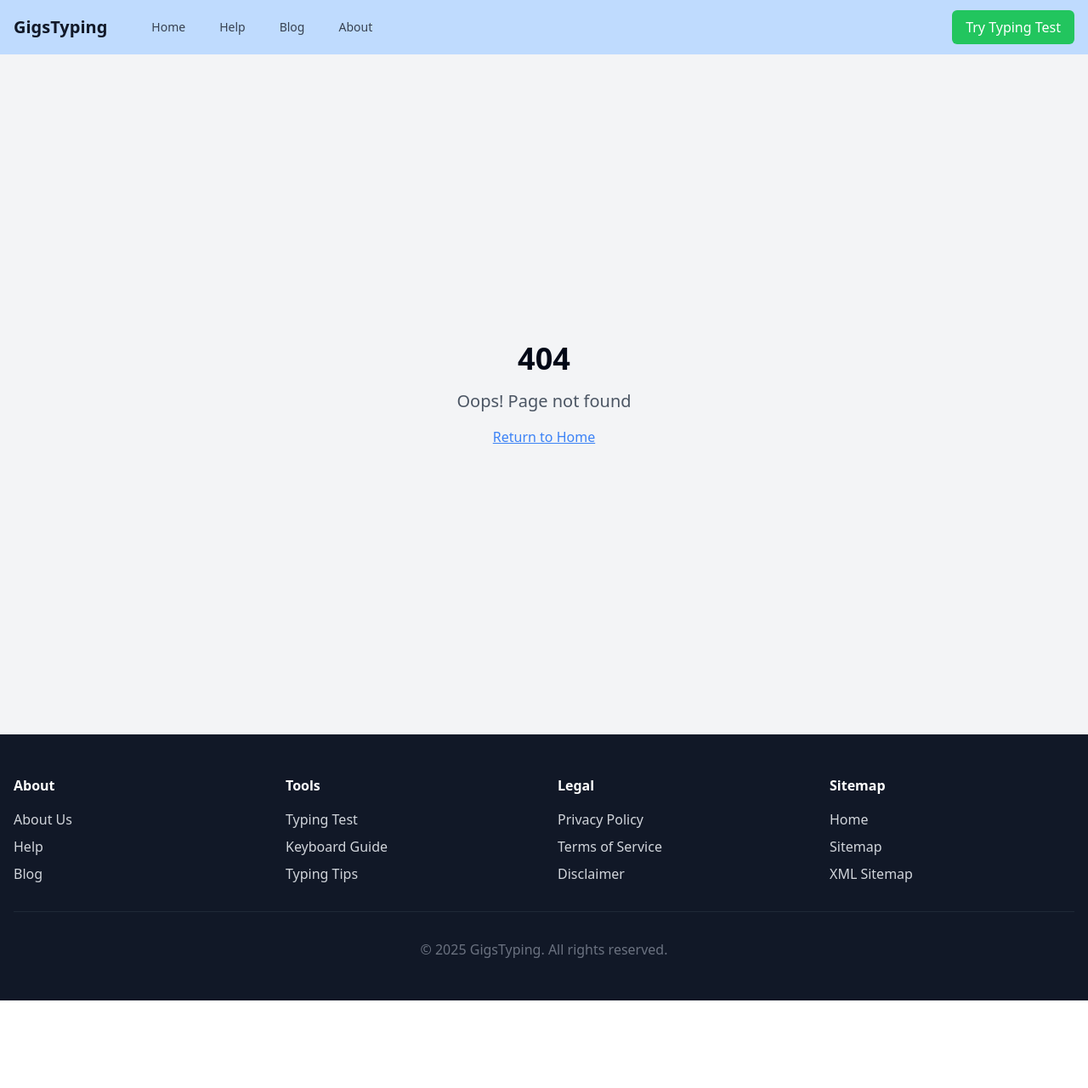
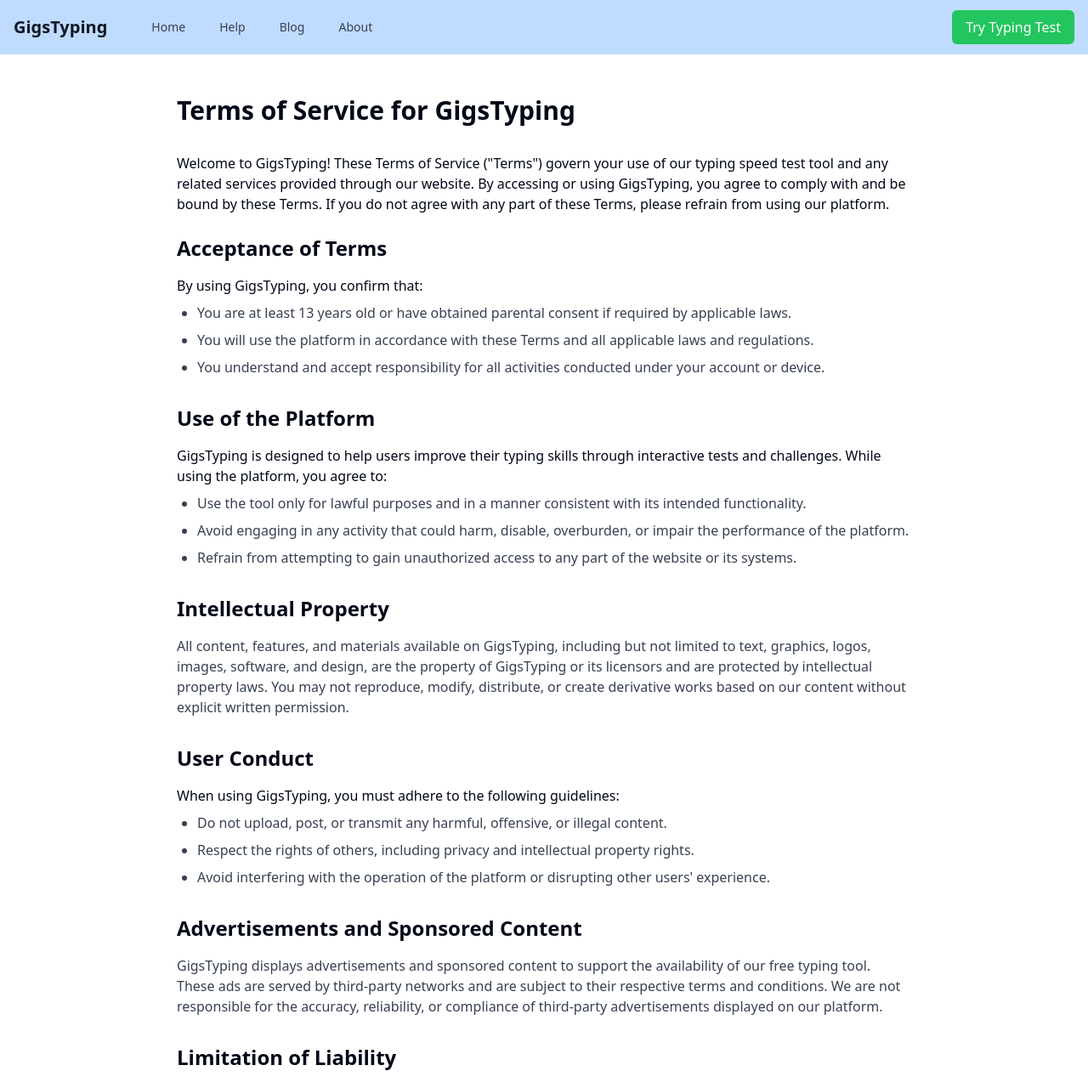
Before and after one commit to gkwickramaarachchi/typing-speed-test, a React (Vite) app: page /terms in a window 1280 px wide. Shown: the top 1280 px of the page at 85% size. Before the commit the page ends 1177 px from the top, so only its background shows below. Built offline with nearby package versions, Linux system fonts and the light colour scheme.

Commit message:
Add Terms of Service page
Adds a new page to the website outlining the terms of service for using the Gigstyping platform.  The page details user responsibilities, intellectual property rights, limitations of liability, and other legal information.

```diff
--- a/src/App.tsx
+++ b/src/App.tsx
@@ -13,6 +13,7 @@ import NotFound from "./pages/NotFound";
 import Navbar from "./components/Navbar";
 import Footer from "./components/Footer";
 import Privacy from "./pages/Privacy";
+import Terms from "./pages/Terms";
 
 const queryClient = new QueryClient();
 
@@ -32,6 +33,7 @@ const App = () => (
               <Route path="/blog" element={<Blog />} />
               <Route path="/about" element={<About />} />
               <Route path="/privacy" element={<Privacy />} />
+              <Route path="/terms" element={<Terms />} />
               <Route path="*" element={<NotFound />} />
             </Routes>
           </main>
--- /dev/null
+++ b/src/pages/Terms.tsx
@@ -0,0 +1,111 @@
+
+import React from "react";
+
+const Terms = () => {
+  return (
+    <div className="max-w-4xl mx-auto px-4 py-12">
+      <h1 className="text-3xl font-bold mb-8">Terms of Service for GigsTyping</h1>
+
+      <p className="mb-6">
+        Welcome to GigsTyping! These Terms of Service ("Terms") govern your use of our typing speed test tool
+        and any related services provided through our website. By accessing or using GigsTyping, you agree
+        to comply with and be bound by these Terms. If you do not agree with any part of these Terms,
+        please refrain from using our platform.
+      </p>
+
+      <section className="mb-8">
+        <h2 className="text-2xl font-semibold mb-4">Acceptance of Terms</h2>
+        <p className="mb-2">By using GigsTyping, you confirm that:</p>
+        <ul className="list-disc ml-6 text-gray-700 space-y-2">
+          <li>You are at least 13 years old or have obtained parental consent if required by applicable laws.</li>
+          <li>You will use the platform in accordance with these Terms and all applicable laws and regulations.</li>
+          <li>You understand and accept responsibility for all activities conducted under your account or device.</li>
+        </ul>
+      </section>
+
+      <section className="mb-8">
+        <h2 className="text-2xl font-semibold mb-4">Use of the Platform</h2>
+        <p className="mb-2">
+          GigsTyping is designed to help users improve their typing skills through interactive tests and challenges.
+          While using the platform, you agree to:
+        </p>
+        <ul className="list-disc ml-6 text-gray-700 space-y-2">
+          <li>Use the tool only for lawful purposes and in a manner consistent with its intended functionality.</li>
+          <li>Avoid engaging in any activity that could harm, disable, overburden, or impair the performance of the platform.</li>
+          <li>Refrain from attempting to gain unauthorized access to any part of the website or its systems.</li>
+        </ul>
+      </section>
+
+      <section className="mb-8">
+        <h2 className="text-2xl font-semibold mb-4">Intellectual Property</h2>
+        <p className="text-gray-700">
+          All content, features, and materials available on GigsTyping, including but not limited to text,
+          graphics, logos, images, software, and design, are the property of GigsTyping or its licensors
+          and are protected by intellectual property laws. You may not reproduce, modify, distribute, or
+          create derivative works based on our content without explicit written permission.
+        </p>
+      </section>
+
+      <section className="mb-8">
+        <h2 className="text-2xl font-semibold mb-4">User Conduct</h2>
+        <p className="mb-2">When using GigsTyping, you must adhere to the following guidelines:</p>
+        <ul className="list-disc ml-6 text-gray-700 space-y-2">
+          <li>Do not upload, post, or transmit any harmful, offensive, or illegal content.</li>
+          <li>Respect the rights of others, including privacy and intellectual property rights.</li>
+          <li>Avoid interfering with the operation of the platform or disrupting other users' experience.</li>
+        </ul>
+      </section>
+
+      <section className="mb-8">
+        <h2 className="text-2xl font-semibold mb-4">Advertisements and Sponsored Content</h2>
+        <p className="text-gray-700">
+          GigsTyping displays advertisements and sponsored content to support the availability of our free
+          typing tool. These ads are served by third-party networks and are subject to their respective
+          terms and conditions. We are not responsible for the accuracy, reliability, or compliance of
+          third-party advertisements displayed on our platform.
+        </p>
+      </section>
+
+      <section className="mb-8">
+        <h2 className="text-2xl font-semibold mb-4">Limitation of Liability</h2>
+        <p className="mb-2">
+          GigsTyping strives to provide accurate and reliable services; however, we cannot guarantee
+          uninterrupted or error-free operation. To the fullest extent permitted by law:
+        </p>
+        <ul className="list-disc ml-6 text-gray-700 space-y-2">
+          <li>We disclaim all warranties, express or implied, regarding the platform, including fitness for a particular purpose and non-infringement.</li>
+          <li>We shall not be liable for any direct, indirect, incidental, consequential, or punitive damages arising out of your use or inability to use GigsTyping.</li>
+        </ul>
+      </section>
+
+      <section className="mb-8">
+        <h2 className="text-2xl font-semibold mb-4">Indemnification</h2>
+        <p className="text-gray-700">
+          You agree to indemnify, defend, and hold harmless GigsTyping, its affiliates, and their respective
+          officers, directors, employees, and agents from any claims, liabilities, damages, losses, or expenses
+          (including legal fees) resulting from your violation of these Terms or your use of the platform.
+        </p>
+      </section>
+
+      <section className="mb-8">
+        <h2 className="text-2xl font-semibold mb-4">Modifications to the Service</h2>
+        <p className="text-gray-700">
+          We reserve the right to modify, suspend, or discontinue any aspect of GigsTyping at any time without
+          prior notice. Such changes may include updates to features, pricing, or availability. Continued use
+          of the platform after such modifications constitutes acceptance of the updated Terms.
+        </p>
+      </section>
+
+      <section>
+        <h2 className="text-2xl font-semibold mb-4">Termination</h2>
+        <p className="text-gray-700">
+          We reserve the right to terminate or restrict your access to GigsTyping at any time, with or without
+          cause, and without prior notice. Upon termination, all provisions of these Terms that by their nature
+          should survive will remain in effect, including ownership, disclaimers, indemnification, and limitations of liability.
+        </p>
+      </section>
+    </div>
+  );
+};
+
+export default Terms;
```
